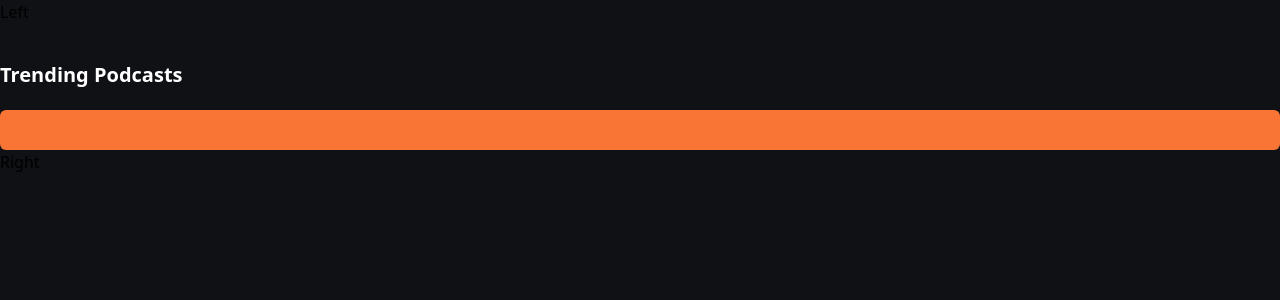
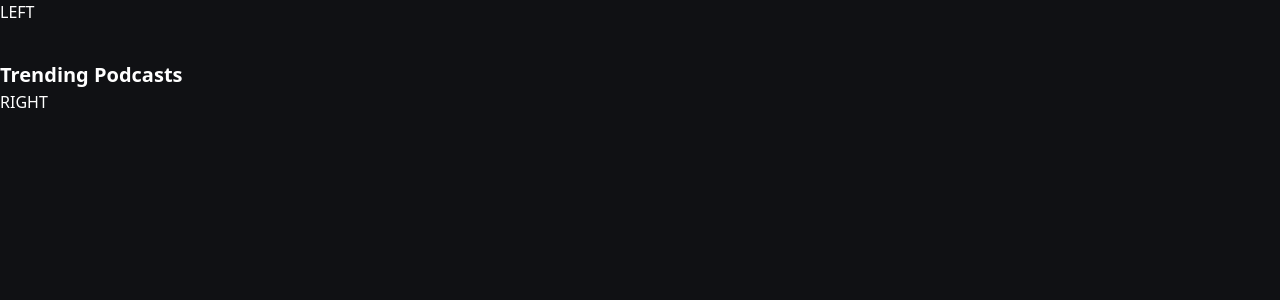
Before and after one commit to nivindulakshitha/Podcastr, a Next.js app: page / in a window 1280 px wide. Shown: the top 300 px of the page. Built offline with nearby package versions, Linux system fonts and the light colour scheme.

Commit message:
Refactor layout and button components

```diff
--- a/app/(root)/layout.tsx
+++ b/app/(root)/layout.tsx
@@ -8,9 +8,9 @@ export default function RootLayout({
 	return (
 		<div>
 			<main>
-				Left
+				<p className="text-white-1">LEFT</p>
 				{children}
-				Right
+				<p className="text-white-1">RIGHT</p>
 			</main>
 		</div>
 	);
--- a/app/(root)/page.tsx
+++ b/app/(root)/page.tsx
@@ -6,7 +6,7 @@ const Home = () => {
 		<div className='mt-9 flex flex-col gap-9'>
 			<section className="flex flex-col gap-5">
 				<h1 className="text-20 font-bold text-white-1">Trending Podcasts</h1>
-				<Button className='text-white-1 bg-orange-1'></Button>
+				{/* <Button className='text-white-1 bg-orange-1'></Button> */}
 			</section>
 		</div>
 	)
```
